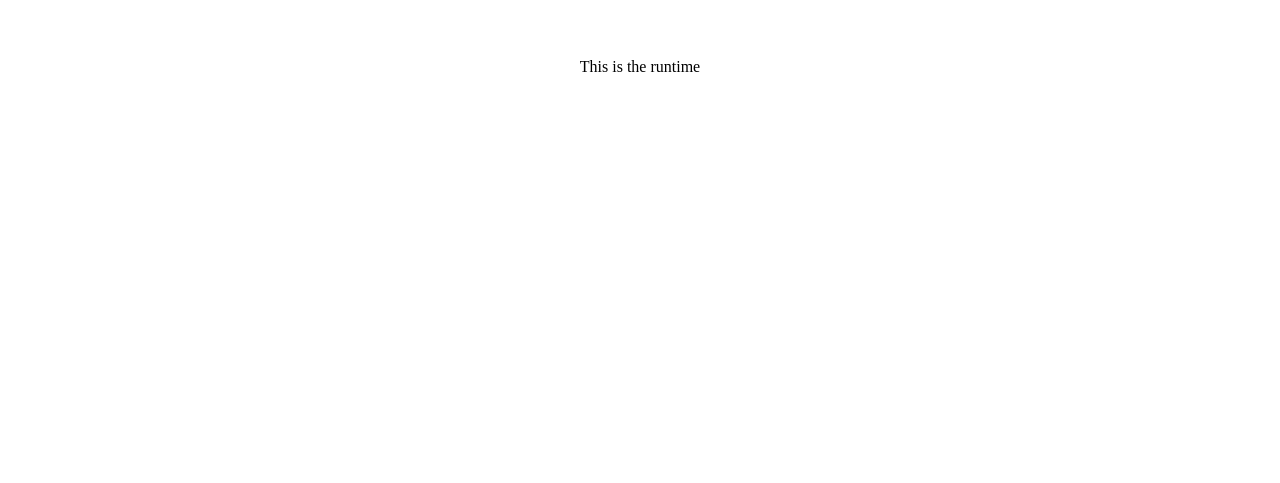
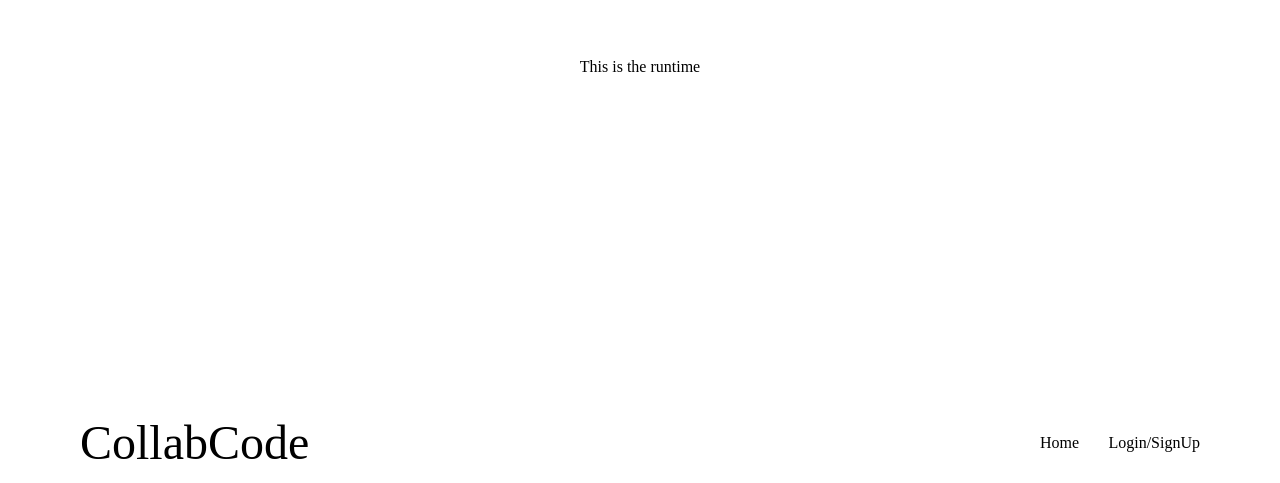
Before and after one commit to gschool-blue-ocean/collabcode, a React (Vite) app: page / in a window 1280 px wide. Shown: the part 989-1472 px from the top of the page. Before the commit the page ends 1376 px from the top, so only its background shows below. Built offline with nearby package versions, Linux system fonts and the light colour scheme; a web font is replaced by a local one.

Commit message:
Restructured for other pages and currently working on teacher page

```diff
--- a/src/App.jsx
+++ b/src/App.jsx
@@ -1,9 +1,15 @@
-import LandingPage from './components/LandingPage';
+import LandingPage from './components/LandingPage/LandingPage';
+
+//Mock Components
+//Teacher
+import TeacherAdminPage from './components/TeacherAdminPage/TeacherAdminPage';
+//Student
 
 function App() {
   return (
     <>
       <LandingPage />
+      <TeacherAdminPage />
     </>
   );
 }
--- a/src/components/Information.jsx
+++ b/src/components/LandingPage/Information.jsx
@@ -1,5 +1,5 @@
 import { useContext } from 'react';
-import InformationContext from '../context/InformationContext';
+import InformationContext from '../../context/InformationContext';
 
 const Information = () => {
   const data = useContext(InformationContext);
--- a/src/components/LandingPage.jsx
+++ b/src/components/LandingPage/LandingPage.jsx
@@ -1,8 +1,8 @@
-import Header from './Header';
+import Header from '../Header';
 import Information from './Information';
-import Runtime from './Runtime';
+import Runtime from '../Runtime';
 
-import { InformationProvider } from '../context/InformationContext';
+import { InformationProvider } from '../../context/InformationContext';
 
 const LandingPage = () => {
   return (
--- /dev/null
+++ b/src/components/TeacherAdminPage/TeacherAdminPage.jsx
@@ -0,0 +1,11 @@
+import Header from '../Header';
+
+const TeacherAdminPage = () => {
+  return (
+    <>
+      <Header />
+    </>
+  );
+};
+
+export default TeacherAdminPage;
```
Also changed, not shown: src/components/TeacherAdminPage/Calendar.jsx (added), src/components/TeacherAdminPage/InterviewList.jsx (added), src/components/TeacherAdminPage/PendingStudents.jsx (added), src/context/TeacherAdminPageContext.jsx (added).
